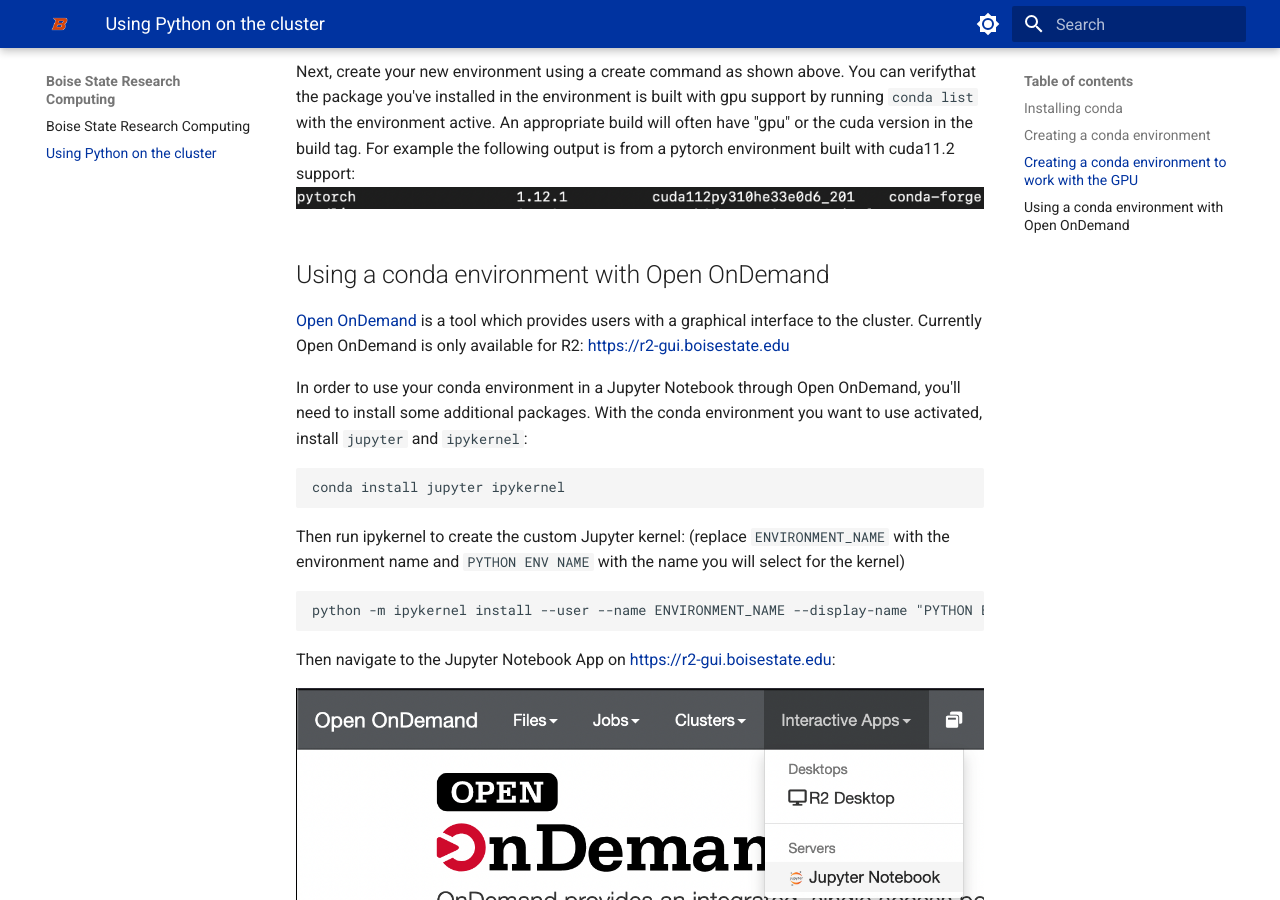
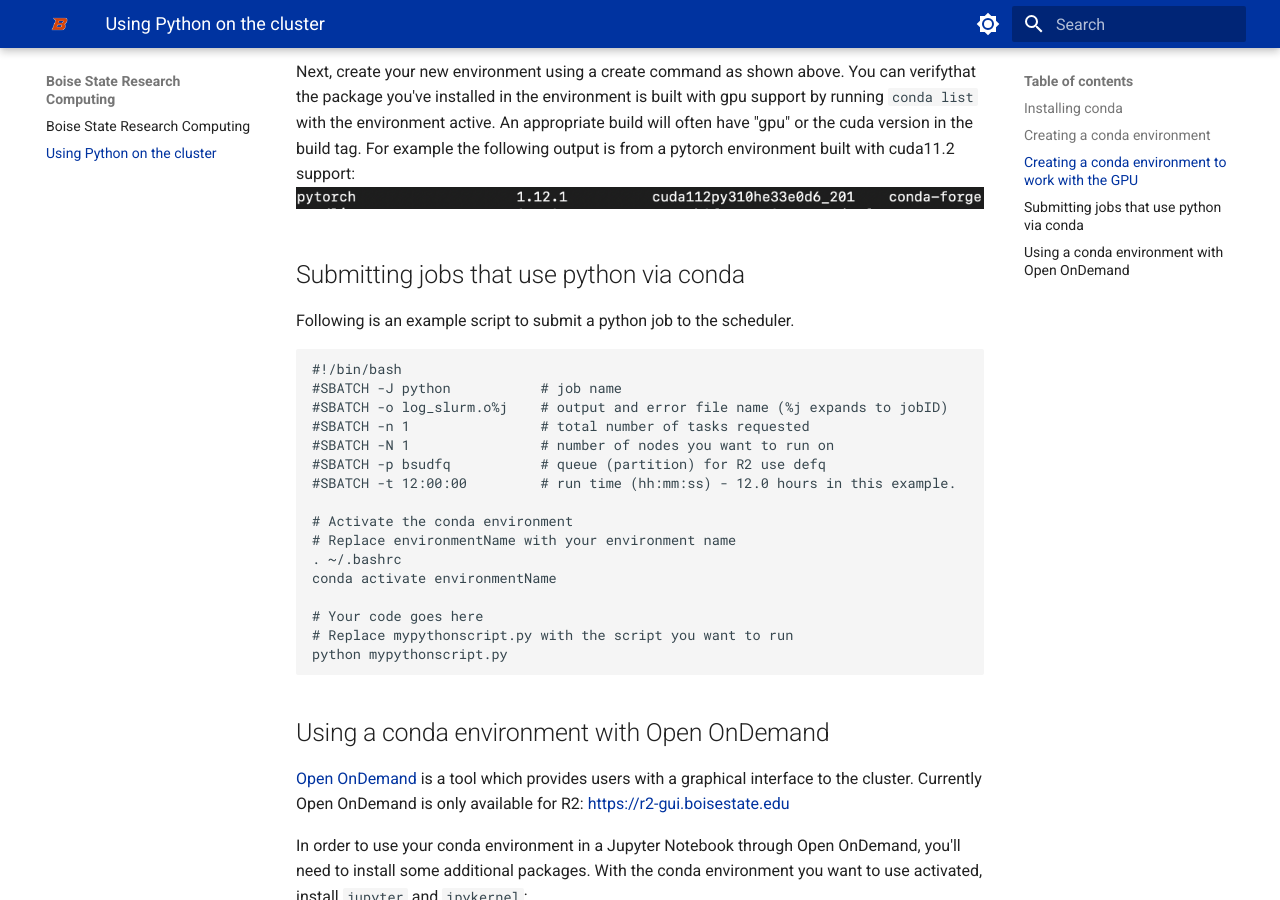
Before and after one commit to bsurc/docs, an MkDocs documentation site: the page built from docs/conda.md, in a window 1280 px wide and 900 px high, scrolled down 2362 px. Built offline with MkDocs 1.6.1 and Material for MkDocs 9.7.7, drawn with Linux system fonts in a browser that asks for light colours.

Commit message:
Include example sbatch script

````diff
--- a/docs/conda.md
+++ b/docs/conda.md
@@ -70,14 +70,42 @@ gpu-session
 module load cudnn8.0-cuda11.0/8.0.5.39
 ```
 
-Next, create your new environment using a create command as shown above. You can verifythat the package you've installed in the environment is built with gpu support by running `conda list` with the environment active. An appropriate build will often have "gpu" or the cuda version in the build tag. For example the following output is from a pytorch environment built with cuda11.2 support:
+Next, create your new environment using a create command as shown above.
+You can verifythat the package you've installed in the environment is built with gpu support by running `conda list` with the environment active.
+An appropriate build will often have "gpu" or the cuda version in the build tag.
+For example the following output is from a pytorch environment built with cuda11.2 support:
 ![pytorch cuda](images/pytorch-cuda.png)
+
+
+## Submitting jobs that use python via conda
+
+Following is an example script to submit a python job to the scheduler.
+```bash
+#!/bin/bash
+#SBATCH -J python 		    # job name
+#SBATCH -o log_slurm.o%j    # output and error file name (%j expands to jobID)
+#SBATCH -n 1 			    # total number of tasks requested
+#SBATCH -N 1 			    # number of nodes you want to run on
+#SBATCH -p bsudfq			# queue (partition) for R2 use defq
+#SBATCH -t 12:00:00 		# run time (hh:mm:ss) - 12.0 hours in this example.
+
+# Activate the conda environment
+# Replace environmentName with your environment name
+. ~/.bashrc
+conda activate environmentName
+
+# Your code goes here
+# Replace mypythonscript.py with the script you want to run
+python mypythonscript.py
+```
 
 ## Using a conda environment with Open OnDemand
 
-[Open OnDemand](https://openondemand.org/) is a tool which provides users with a graphical interface to the cluster. Currently Open OnDemand is only available for R2: [https://r2-gui.boisestate.edu](https://r2-gui.boisestate.edu)
+[Open OnDemand](https://openondemand.org/) is a tool which provides users with a graphical interface to the cluster.
+Currently Open OnDemand is only available for R2: [https://r2-gui.boisestate.edu](https://r2-gui.boisestate.edu)
 
-In order to use your conda environment in a Jupyter Notebook through Open OnDemand, you'll need to install some additional packages. With the conda environment you want to use activated, install `jupyter` and `ipykernel`:
+In order to use your conda environment in a Jupyter Notebook through Open OnDemand, you'll need to install some additional packages.
+With the conda environment you want to use activated, install `jupyter` and `ipykernel`:
 ```bash
 conda install jupyter ipykernel
 ```
````
